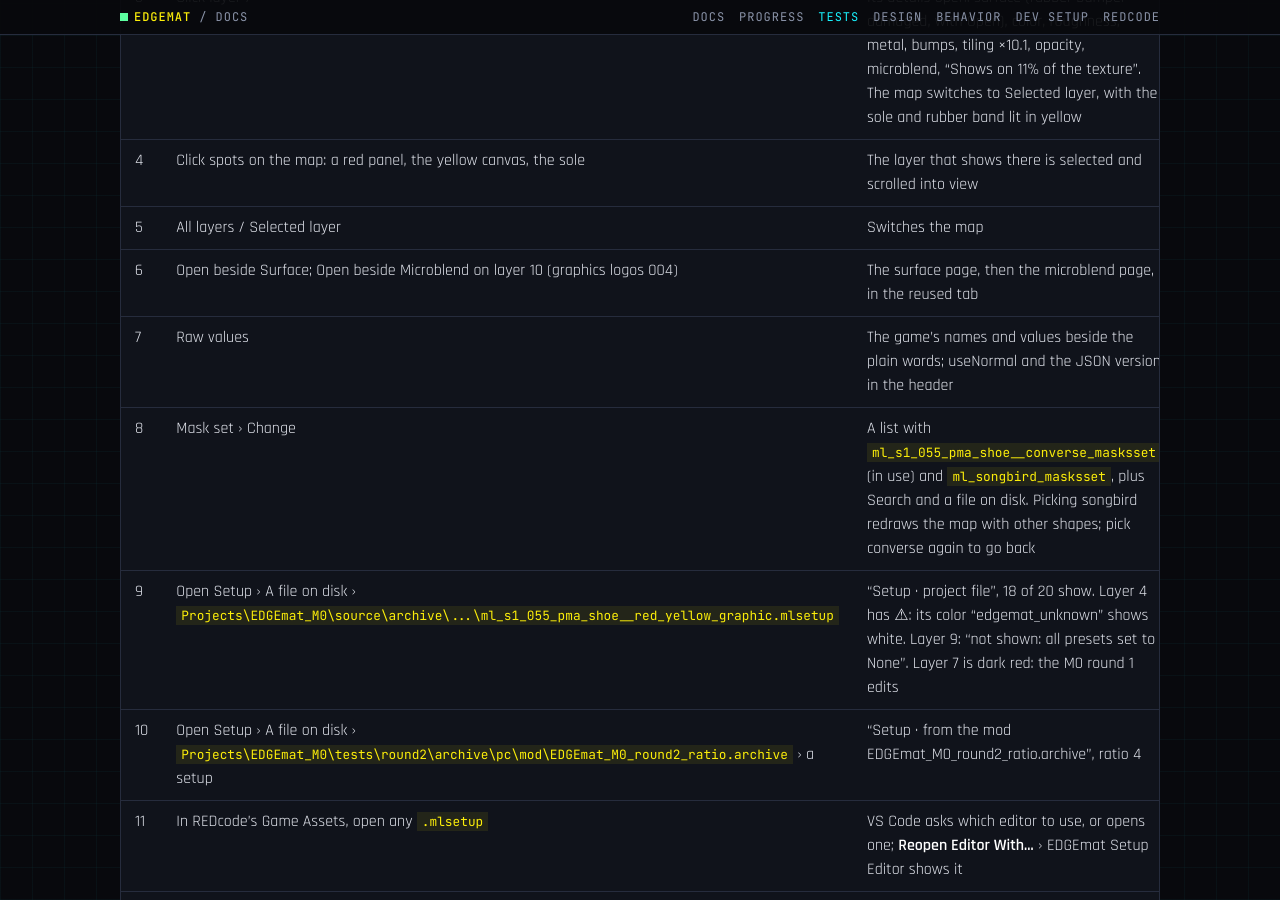
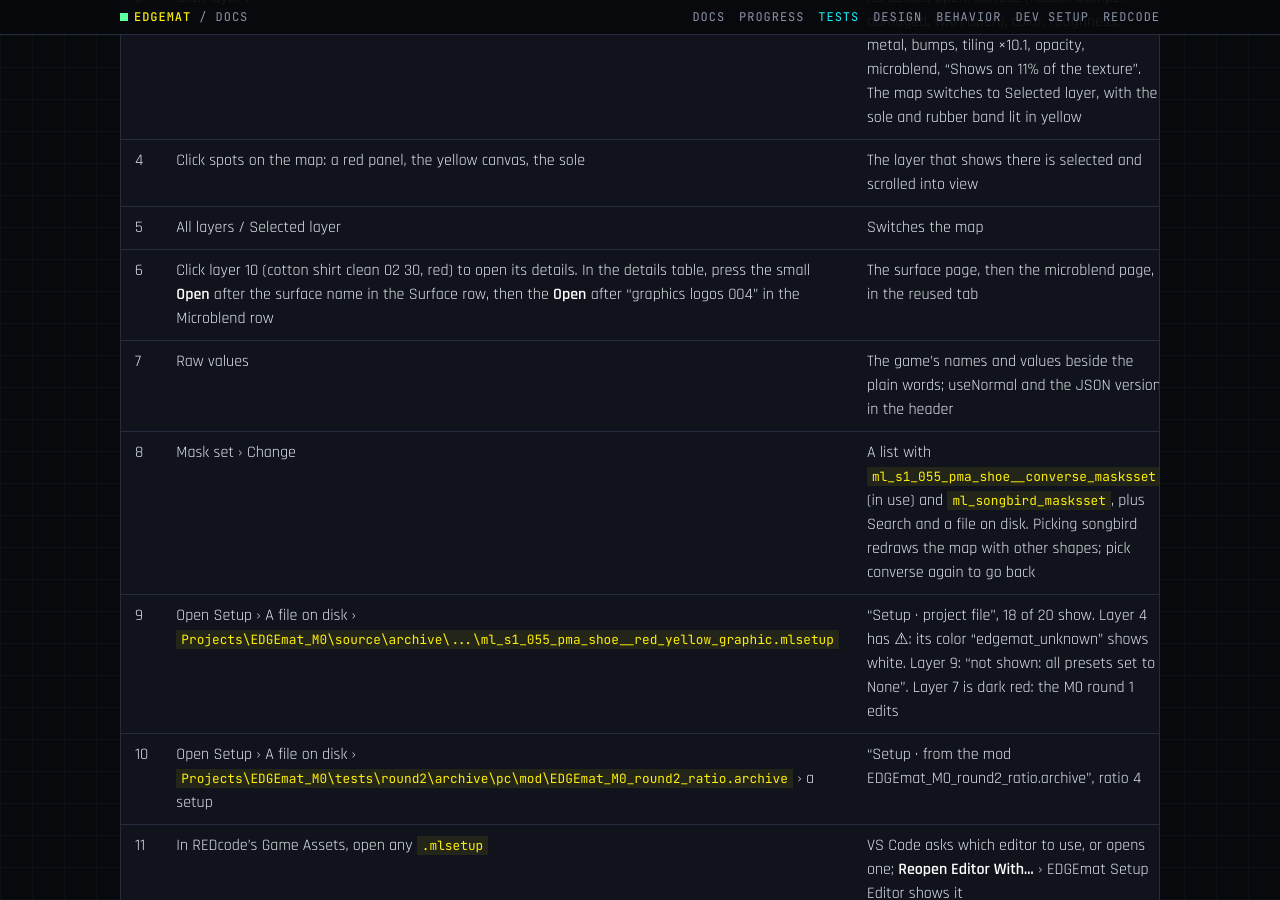
Before and after one commit to Edgemodders/EDGEmat, a Jekyll site: the page built from docs/testing.md, in a window 1280 px wide and 900 px high, scrolled down 4669 px. Built offline with Jekyll 4.4.1, drawn with Linux system fonts in a browser that asks for light colours; our own code applies the rules of GitHub Pages for plain Markdown files.

Commit message:
Tests: say where the setup editor's Open buttons are
Co-Authored-By: Claude Opus 5.5 <noreply@anthropic.com>

```diff
--- a/docs/testing.md
+++ b/docs/testing.md
@@ -113,7 +113,7 @@ Built 2026-10-17; **not yet run in VS Code.** Rendered before that in headless C
 | 3 | Click layer 7 | Its details open: surface (rubber bumper damaged, with Open), color, roughness, metal, bumps, tiling ×10.1, opacity, microblend, "Shows on 11% of the texture". The map switches to Selected layer, with the sole and rubber band lit in yellow |
 | 4 | Click spots on the map: a red panel, the yellow canvas, the sole | The layer that shows there is selected and scrolled into view |
 | 5 | All layers / Selected layer | Switches the map |
-| 6 | Open beside Surface; Open beside Microblend on layer 10 (graphics logos 004) | The surface page, then the microblend page, in the reused tab |
+| 6 | Click layer 10 (cotton shirt clean 02 30, red) to open its details. In the details table, press the small **Open** after the surface name in the Surface row, then the **Open** after "graphics logos 004" in the Microblend row | The surface page, then the microblend page, in the reused tab |
 | 7 | Raw values | The game's names and values beside the plain words; useNormal and the JSON version in the header |
 | 8 | Mask set › Change | A list with `ml_s1_055_pma_shoe__converse_masksset` (in use) and `ml_songbird_masksset`, plus Search and a file on disk. Picking songbird redraws the map with other shapes; pick converse again to go back |
 | 9 | Open Setup › A file on disk › `Projects\EDGEmat_M0\source\archive\...\ml_s1_055_pma_shoe__red_yellow_graphic.mlsetup` | "Setup · project file", 18 of 20 show. Layer 4 has ⚠: its color "edgemat_unknown" shows white. Layer 9: "not shown: all presets set to None". Layer 7 is dark red: the M0 round 1 edits |
```
